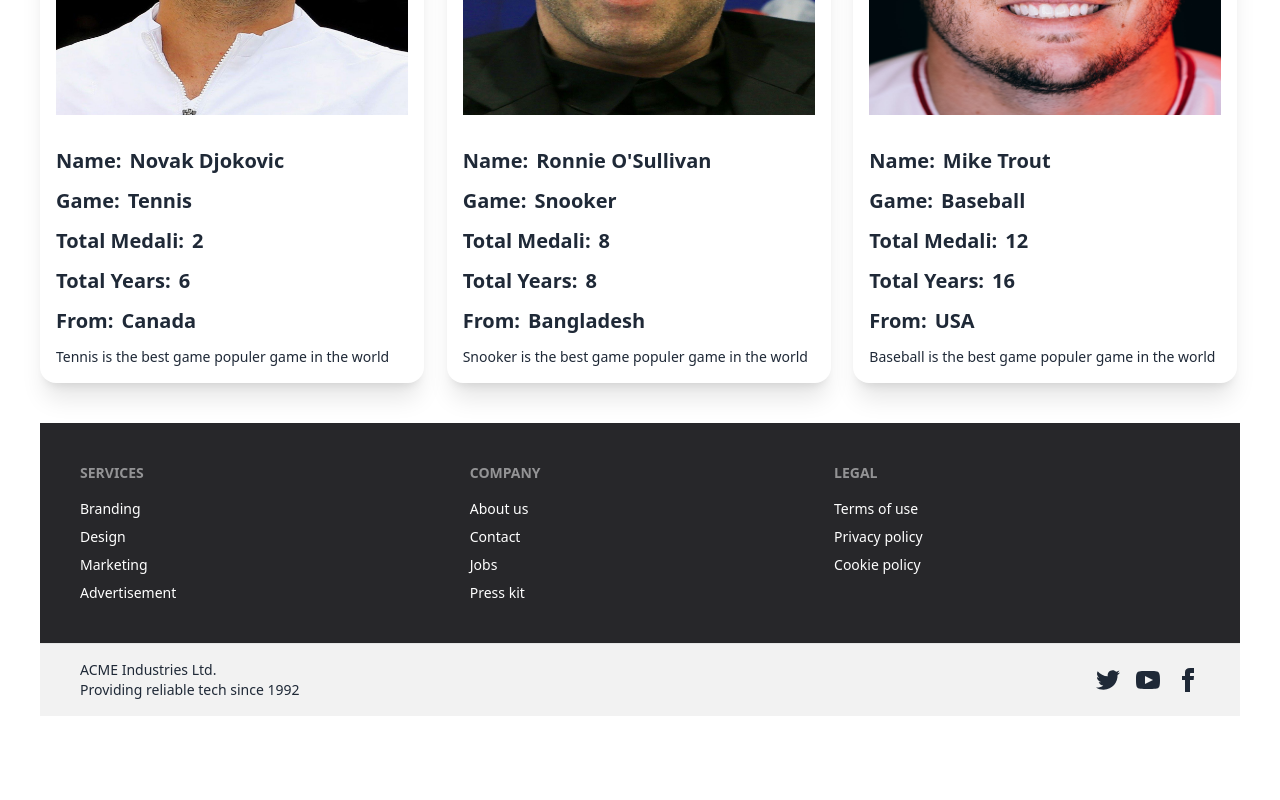
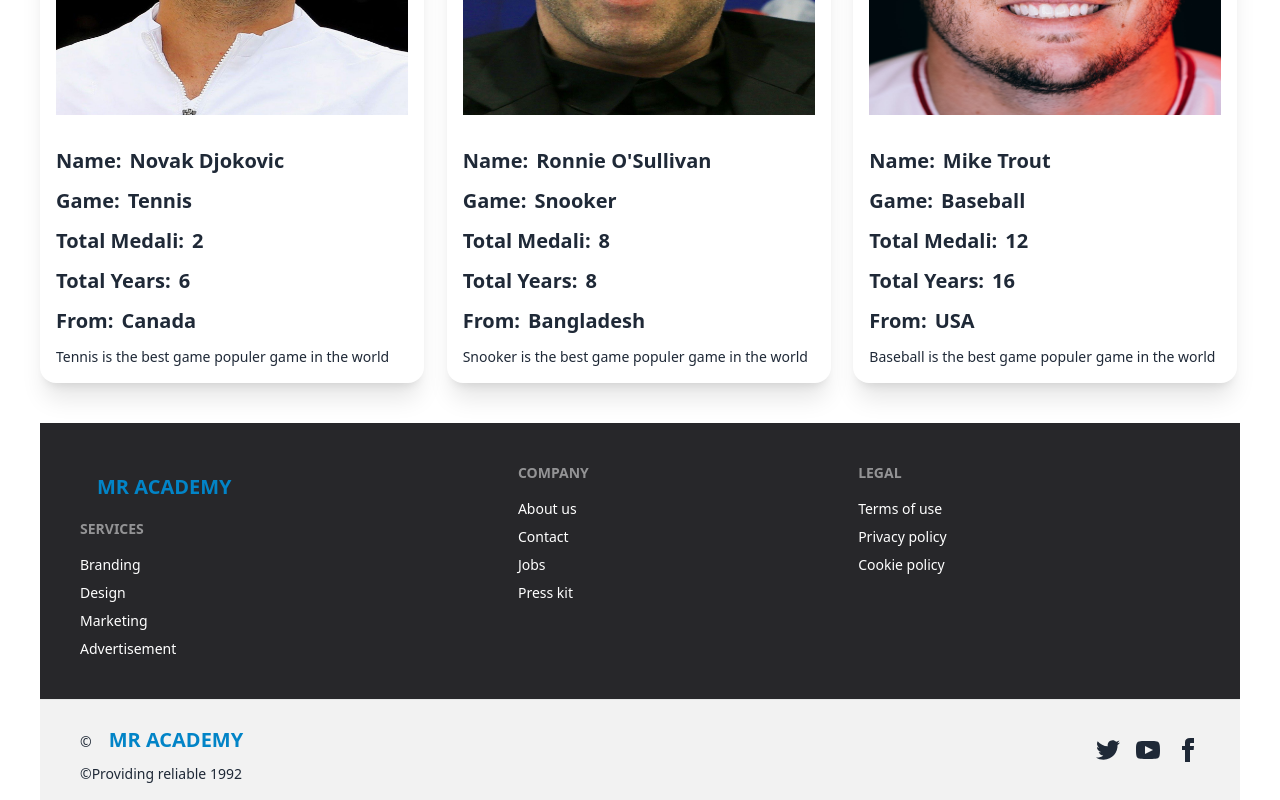
Before and after one commit to masudra/mr-academy-client-site, a React (Vite) app: page / in a window 1280 px wide. Shown: the part 1938-2738 px from the top of the page. Before the commit the page ends 2654 px from the top, so only its background shows below. Built offline with nearby package versions, Linux system fonts and the light colour scheme; no server answers.

Commit message:
last commit

```diff
--- a/src/Pages/Sheard/Footer/Footer.jsx
+++ b/src/Pages/Sheard/Footer/Footer.jsx
@@ -1,3 +1,4 @@
+import { Link } from "react-router-dom";
 
 const Footer = () => {
     return (
@@ -5,6 +6,7 @@ const Footer = () => {
         <div className="bg-zinc-800">
         <footer className="footer p-10  text-white">
             <div>
+            <Link to='/' className="btn btn-ghost normal-case text-xl"><span className="text-sky-600">MR ACADEMY</span></Link>
                 <span className="footer-title">Services</span>
                 <a className="link link-hover">Branding</a>
                 <a className="link link-hover">Design</a>
@@ -28,7 +30,7 @@ const Footer = () => {
         <footer className="footer px-10 py-4 border-t bg-base-200 text-base-content border-base-300">
             <div className="items-center grid-flow-col">
 
-                <p>ACME Industries Ltd. <br />Providing reliable tech since 1992</p>
+                <p>&copy;<Link to='/' className="btn btn-ghost normal-case text-xl"><span className="text-sky-600">MR ACADEMY</span></Link> <br /> &copy;Providing reliable 1992</p>
             </div>
             <div className="md:place-self-center md:justify-self-end">
                 <div className="grid grid-flow-col gap-4">
```
